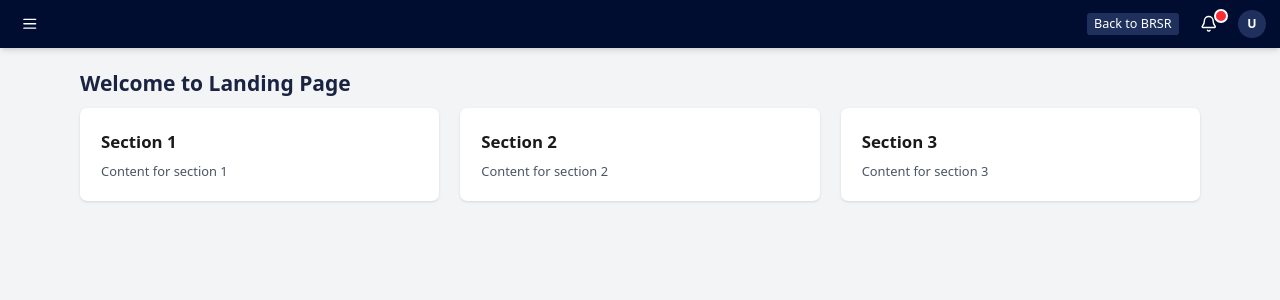
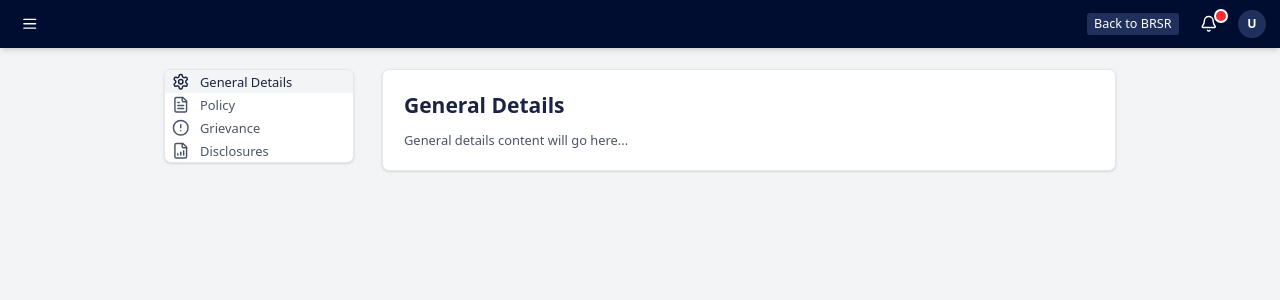
Before and after one commit to Devanshu-pal-github/brsr-merged, a React (Vite) app in the folder ESGfrontend/: page /landing in a window 1280 px wide. Shown: the top 300 px of the page. Built offline with nearby package versions, Linux system fonts and the light colour scheme.

Commit message:
fixed sidebar and main content area.

```diff
--- a/ESGfrontend/src/pages/LandingPage.jsx
+++ b/ESGfrontend/src/pages/LandingPage.jsx
@@ -1,14 +1,37 @@
 import { useState } from 'react';
 import { useNavigate } from 'react-router-dom';
-import { Menu, ChevronDown, Bell } from 'lucide-react';
+import { Menu, Bell, Settings, FileText, AlertCircle, FileBarChart } from 'lucide-react';
+
+// Create a sidebar item component
+const SidebarItem = ({ icon: Icon, label, isActive, onClick }) => (
+  <button
+    onClick={onClick}
+    className={`w-full flex items-center gap-3 px-4 py-2.5 text-sm font-medium transition-colors ${
+      isActive
+        ? 'bg-[#F3F4F6] text-[#1A2341]'
+        : 'text-gray-600 hover:bg-gray-50'
+    }`}
+  >
+    <Icon className="w-5 h-5" />
+    <span>{label}</span>
+  </button>
+);
 
 const NewLayout = ({ children }) => {
   const [isSidebarOpen, setIsSidebarOpen] = useState(true);
+  const [activeTab, setActiveTab] = useState('General Details');
   const navigate = useNavigate();
+
+  const sidebarItems = [
+    { icon: Settings, label: 'General Details' },
+    { icon: FileText, label: 'Policy' },
+    { icon: AlertCircle, label: 'Grievance' },
+    { icon: FileBarChart, label: 'Disclosures' },
+  ];
 
   return (
     <div className="flex h-screen w-screen overflow-hidden bg-[#F2F4F5] font-sans text-[#1A1A1A]">
-      {/* Main Content Area */}
+      {/* Main Content Area with Header */}
       <div className="flex flex-col flex-1">
         {/* Header */}
         <header className="h-[48px] min-h-[40px] max-h-[60px] bg-[#000D30] shadow-md flex items-center z-40 px-4 justify-between">
@@ -47,39 +70,59 @@ const NewLayout = ({ children }) => {
           </div>
         </header>
 
-        {/* Content */}
-        <main className="flex-1 overflow-auto p-6">
-          <div className="max-w-7xl mx-auto">
-            <h1 className="text-2xl font-semibold text-[#1A2341] mb-6">Welcome to Landing Page</h1>
-            {/* Add your content here */}
-            <div className="grid grid-cols-1 md:grid-cols-2 lg:grid-cols-3 gap-6">
-              {/* Sample content cards */}
-              <div className="bg-white p-6 rounded-lg shadow-sm hover:shadow-md transition-shadow">
-                <h2 className="text-lg font-semibold mb-2">Section 1</h2>
-                <p className="text-gray-600">Content for section 1</p>
+        {/* Main Content with Sidebar */}
+        <div className="flex-1 overflow-auto">
+          <div className="max-w-6xl mx-auto px-8 py-6 flex gap-8">
+            {/* Floating Sidebar */}
+            <div className="w-[190px] shrink-0">
+              <div className="bg-white rounded-lg shadow-sm border border-gray-200 overflow-hidden sticky top-6">
+                {sidebarItems.map((item) => (
+                  <SidebarItem
+                    key={item.label}
+                    icon={item.icon}
+                    label={item.label}
+                    isActive={activeTab === item.label}
+                    onClick={() => setActiveTab(item.label)}
+                  />
+                ))}
               </div>
-              <div className="bg-white p-6 rounded-lg shadow-sm hover:shadow-md transition-shadow">
-                <h2 className="text-lg font-semibold mb-2">Section 2</h2>
-                <p className="text-gray-600">Content for section 2</p>
-              </div>
-              <div className="bg-white p-6 rounded-lg shadow-sm hover:shadow-md transition-shadow">
-                <h2 className="text-lg font-semibold mb-2">Section 3</h2>
-                <p className="text-gray-600">Content for section 3</p>
+            </div>
+
+            {/* Main Content Area */}
+            <div className="flex-1 max-w-4xl">
+              <div className="bg-white rounded-lg shadow-sm border border-gray-200 p-6">
+                <h1 className="text-xl font-semibold text-[#1A2341] mb-4">{activeTab}</h1>
+                {activeTab === 'General Details' && (
+                  <div className="space-y-4">
+                    <p className="text-gray-600">General details content will go here...</p>
+                  </div>
+                )}
+                {activeTab === 'Policy' && (
+                  <div className="space-y-4">
+                    <p className="text-gray-600">Policy content will go here...</p>
+                  </div>
+                )}
+                {activeTab === 'Grievance' && (
+                  <div className="space-y-4">
+                    <p className="text-gray-600">Grievance content will go here...</p>
+                  </div>
+                )}
+                {activeTab === 'Disclosures' && (
+                  <div className="space-y-4">
+                    <p className="text-gray-600">Disclosures content will go here...</p>
+                  </div>
+                )}
               </div>
             </div>
           </div>
-        </main>
+        </div>
       </div>
     </div>
   );
 };
 
 const LandingPage = () => {
-  return (
-    <NewLayout>
-      {/* Content will be added here */}
-    </NewLayout>
-  );
+  return <NewLayout />;
 };
 
 export default LandingPage;
```
